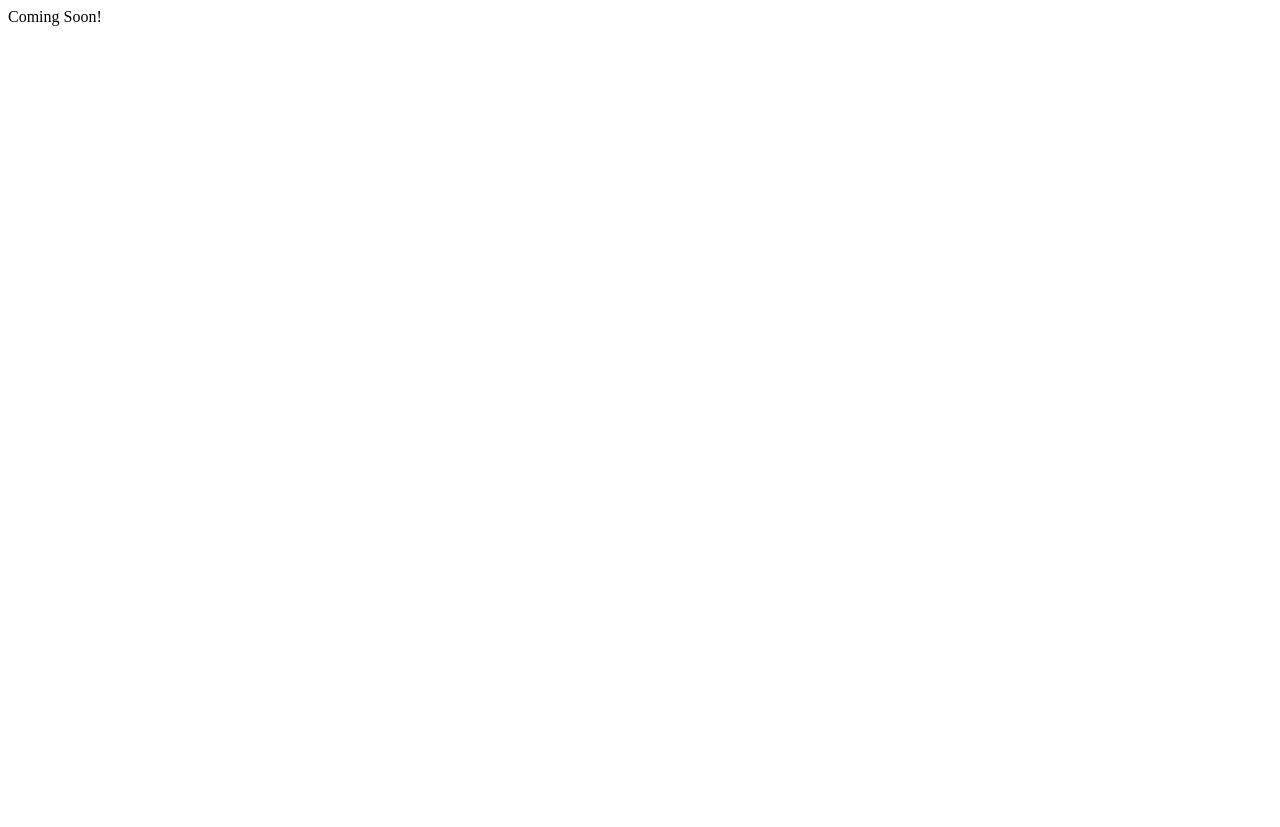
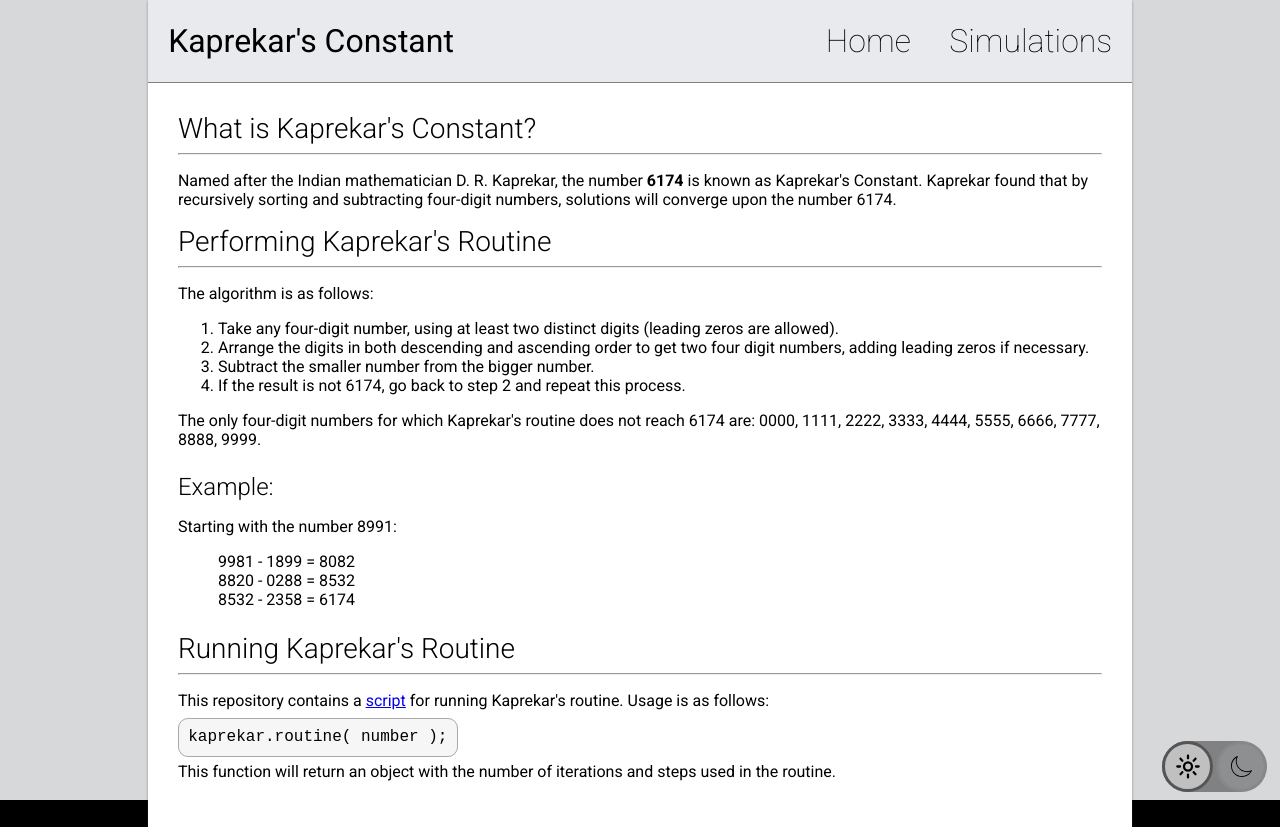
Before and after one commit to Malmadork/kaprekar, a website: page docs/index.html in a window 1280 px wide. Before the commit the page ends 800 px from the top, so only its background shows below. Drawn offline with Linux system fonts and the light colour scheme.

Commit message:
Started docs

```diff
--- a/docs/index.html
+++ b/docs/index.html
@@ -5,8 +5,70 @@
     <meta name="viewport" content="width=device-width, initial-scale=1.0">
     <title>Kaprekar's Constant</title>
     <link rel="icon" href="./static/images/32.png">
+    <link rel="stylesheet" href="./static/css/main.css">
+    <link rel="preconnect" href="https://fonts.googleapis.com">
+    <link rel="preconnect" href="https://fonts.gstatic.com" crossorigin>
+    <link href="https://fonts.googleapis.com/css2?family=Roboto:ital,wght@0,100;0,300;0,400;0,500;0,700;0,900;1,100;1,300;1,400;1,500;1,700;1,900&display=swap" rel="stylesheet">
+    <script src="./static/js/jquery-3.7.1.min.js"></script>
+    <script src="./static/js/script.js"></script>
   </head>
-  <body>
-    Coming Soon!
+  <body data-theme="dark">
+    <main>
+      <div class="center" data-theme="dark">
+
+        <nav class="header" data-theme="dark">
+
+          <div class="page-title" data-theme="dark"><h1>Kaprekar's Constant</h1></div>
+          <div style="flex-grow:1"></div>
+          <div class="page-links" data-theme="dark"><p>Home</p></div>
+          <div class="page-links" data-theme="dark" onclick="window.location = './simulations.html'"><p>Simulations</p></div>
+
+        </nav>
+        <div class="content" data-theme="dark">
+          <section>
+            <h2>What is Kaprekar's Constant?</h2>
+            <hr>
+            <p>Named after the Indian mathematician D. R. Kaprekar, the number
+              <b>6174</b> is known as Kaprekar's Constant. Kaprekar found that
+              by recursively sorting and subtracting four-digit numbers, solutions will
+              converge upon the number 6174.
+            </p>
+          </section>
+          <section>
+            <h2>Performing Kaprekar's Routine</h2>
+            <hr>
+            <p>The algorithm is as follows:</p>
+            <ol>
+              <li>Take any four-digit number, using at least two distinct digits (leading zeros are allowed).</li>
+              <li>Arrange the digits in both descending and ascending order to get two four digit numbers, adding leading zeros if necessary.</li>
+              <li>Subtract the smaller number from the bigger number.</li>
+              <li>If the result is not 6174, go back to step 2 and repeat this process.</li>
+            </ol>
+            <p>The only four-digit numbers for which Kaprekar's routine does not reach 6174 are:
+               0000, 1111, 2222, 3333, 4444, 5555, 6666, 7777, 8888, 9999.
+            </p>
+            <h3>Example:</h3>
+            <p>
+              Starting with the number 8991:
+            </p>
+            <ul style="list-style-type: none;">
+              <li>9981 - 1899 = 8082</li>
+              <li>8820 - 0288 = 8532</li>
+              <li>8532 - 2358 = 6174</li>
+            </ul>
+            <h2>Running Kaprekar's Routine</h2>
+            <hr>
+            <p>This repository contains a <a href="../src/index.js">script</a> for running Kaprekar's routine. Usage is as follows:</p>
+            <code>kaprekar.routine( number );</code>
+            <p>This function will return an object with the number of iterations and steps used in the routine.</p>
+          </section>
+        </div>
+
+      </div>
+    </main>
+    <div class="light-dark-switch">
+      <div class="icon sun" data-active="false"><img type="image/svg+xml" src="./static/images/sun.svg" class="svg"></div>
+      <div class="icon moon" data-active="true"><img type="image/svg+xml" src="./static/images/moon.svg" class="svg"></div>
+    </div>
   </body>
 </html>
--- /dev/null
+++ b/docs/static/css/main.css
@@ -0,0 +1,232 @@
+* {
+  font-family: "Roboto", sans-serif;
+}
+
+[data-theme="light"] {
+  --color-bg-body: #d7d8da;
+  --color-bg-center: #fff;
+  --color-shadow-center-1: rgba(60, 64, 67, .4);
+  --color-shadow-center-2: rgba(60, 64, 67, .15);
+  --color-bg-header:#e8eaed;
+  --color-border-header: rgb(128, 128, 128);
+  --color-bg-links-hover: #d7d8da;
+  --color-font: #000;
+  --color-bg-code: #f6f6f6;
+  --color-font-code: #000;
+  --color-font-a: #0000EE;
+  --color-font-a-visited: #551A8B;
+  --color-font-a-active: #FF0000;
+  --color-font-a-hover: #44E;
+  --color-bg-mode-toggle: rgba(0, 0, 0, .4);
+  --color-bg-icon-false: rgba(255, 255, 255, .1);
+  --color-bg-icon-false-hover: rgba(255, 255, 255, .15);
+  --color-border-icon-false: rgba(0, 0, 0, .05);
+  --color-bg-icon-true: rgba(255, 255, 255, .5);
+  --color-border-icon-true: #555;
+}
+
+[data-theme="dark"] {
+  --color-bg-body: rgb(24, 24, 24);
+  --color-bg-center: rgb(38, 38, 38);
+  --color-shadow-center-1: rgba(210, 214, 217, .4);
+  --color-shadow-center-2: rgba(210, 214, 217, .15);
+  --color-bg-header:rgb(52, 52, 52);
+  --color-border-header: rgba(210, 214, 217, .4);
+  --color-bg-links-hover: rgb(75, 75, 75);
+  --color-font: #aaa;
+  --color-bg-code: rgb(75, 75, 75);
+  --color-font-code: #bbb;
+  --color-font-a: #99E;
+  --color-font-a-visited: #BB77BB;
+  --color-font-a-active: #FAA;
+  --color-font-a-hover: #ccf;
+  --color-bg-mode-toggle: rgba(210, 214, 217, .4);
+  --color-bg-icon-false: rgba(255, 255, 255, .1);
+  --color-bg-icon-false-hover: rgba(255, 255, 255, .3);
+  --color-border-icon-false: rgba(0, 0, 0, .1);
+  --color-bg-icon-true: rgba(255, 255, 255, .5);
+  --color-border-icon-true: #888;
+}
+
+body {
+  margin: 0;
+  padding: 0;
+  background-color: #000;
+  color: var(--color-font);
+  position:relative;
+}
+
+main {
+  background-color: var(--color-bg-body);
+  height: 100vh;
+  width: 100vw;
+  display: grid;
+  grid-auto-columns: 1fr;
+  grid-template-columns: 0.1fr .8fr .1fr;
+  grid-template-rows: 1fr;
+  gap: 0 2%;
+  grid-template-areas:
+    ". center ."
+}
+
+.center {
+  grid-area: center;
+  display: grid;
+  grid-auto-columns: 1fr;
+  grid-template-columns: 1fr;
+  grid-template-rows: 1fr 9fr;
+  gap: 0 2%;
+  grid-template-areas:
+    "header"
+    "content";
+  background-color: var(--color-bg-center);
+  box-shadow: 0 1px 2px 0 var(--color-shadow-center-1),
+              0 1px 3px 0 var(--color-shadow-center-2);
+}
+
+.header {
+  grid-area: header;
+  display:flex;
+  flex-direction: row;
+  padding: 0 0 0 2%;
+  background-color: var(--color-bg-header);
+  border-bottom: 1px solid var(--color-border-header);
+}
+
+.content {
+  grid-area: content;
+  padding: 3%;
+}
+
+.page-title {
+  height:100%;
+  align-content: center;
+}
+
+.page-title h1 {
+  font-size: 4vh;
+  margin:0;
+  font-weight: 400;
+}
+
+.page-links {
+  height:100%;
+  align-content: center;
+  padding: 0 2%;
+}
+
+.page-links p {
+  font-size: 4vh;
+  margin:0;
+  font-weight: 200;
+}
+
+.page-links:hover {
+  background-color: var(--color-bg-links-hover);
+  cursor: pointer;
+}
+
+section h1 {
+  font-size: 4vh;
+  /* margin:0; */
+  font-weight: 400;
+}
+
+section h2 {
+  font-size: 3.5vh;
+  /* margin:0; */
+  margin-bottom:0;
+  font-weight: 350;
+}
+
+section h3 {
+  font-size: 3vh;
+  /* margin:0; */
+  margin-bottom:0;
+  font-weight: 300;
+}
+
+section h2:first-of-type {
+  margin-top:0;
+}
+
+section p, section li, section code {
+  font-size: 2vh;
+}
+
+section code {
+  font-family: monospace;
+  padding: 1%;
+  border: 1px solid darkgrey;
+  background-color: var(--color-bg-code);
+  border-radius: 10px;
+  color: var(--color-font-code)
+}
+
+.light-dark-switch {
+  position:fixed;
+  bottom: 1vh;
+  right: 1vw;
+  width: 8.2vw;
+  height: 4vw;
+
+  background-color: var(--color-bg-mode-toggle);
+  border-radius: 50px;
+
+  display:flex;
+  flex-direction: row;
+  flex-wrap: nowrap;
+  justify-content: space-between;
+  box-sizing: border-box;
+}
+
+.icon {
+  height:100%;
+  width: 4vw;
+  border-radius: 50px;
+  display:flex;
+  justify-content: center;
+  align-items: center;
+}
+
+.icon[data-active="false"] {
+  background-color: var(--color-bg-icon-false);
+  border: 3px solid var(--color-border-icon-false);
+  box-sizing: border-box;
+}
+
+.icon[data-active="false"]:hover {
+  cursor:pointer;
+  background-color: var(--color-bg-icon-false-hover);
+}
+
+.icon[data-active="false"] object:hover {
+  cursor:pointer;
+}
+
+.icon[data-active="true"] {
+  background-color: var(--color-bg-icon-true);
+  border: 3px solid var(--color-border-icon-true);
+  box-sizing: border-box;
+}
+
+.sun .svg {
+  width:3vw;
+}
+
+.moon .svg {
+  width:1.7vw;
+}
+
+a {
+  color: var(--color-font-a)
+}
+a:visited {
+  color: var(--color-font-a-visited);
+}
+a:hover {
+  color: var(--color-font-a-hover);
+}
+a:active {
+  color: var(--color-font-a-active);
+}
--- a/docs/static/js/script.js
+++ b/docs/static/js/script.js
@@ -0,0 +1,63 @@
+
+$(() => {
+
+  var theme = localStorage.getItem("kaprekar-theme");
+  const systemSettingDark = window.matchMedia("(prefers-color-scheme: dark)");
+  const systemSettingLight = window.matchMedia("(prefers-color-scheme: light)");
+
+  if(!theme) {
+
+    if(systemSettingDark.matches) {
+      $(".moon").attr("data-active", "true");
+      $(".sun").attr("data-active", "false");
+
+      $("[data-theme!='']").attr("data-theme", "dark");
+    }
+    else if(systemSettingLight.matches) {
+      $(".sun").attr("data-active", "true");
+      $(".moon").attr("data-active", "false");
+
+      $("[data-theme!='']").attr("data-theme", "light");
+    }
+  }
+  else {
+    if(theme == "dark") {
+      $(".moon").attr("data-active", "true");
+      $(".sun").attr("data-active", "false");
+
+      $("[data-theme!='']").attr("data-theme", "dark");
+    }
+    else if(theme == "light") {
+      $(".sun").attr("data-active", "true");
+      $(".moon").attr("data-active", "false");
+
+      $("[data-theme!='']").attr("data-theme", "light");
+    }
+  }
+
+
+
+  $(".light-dark-switch").on("click", ".icon[data-active='false']", (e) => {
+
+
+    if($(e.currentTarget).hasClass("sun")) {
+      $(".sun").attr("data-active", "true");
+      $(".moon").attr("data-active", "false");
+
+      $("[data-theme!='']").attr("data-theme", "light");
+      localStorage.setItem("kaprekar-theme", "light");
+    }
+    else if($(e.currentTarget).hasClass("moon")) {
+      $(".moon").attr("data-active", "true");
+      $(".sun").attr("data-active", "false");
+
+      $("[data-theme!='']").attr("data-theme", "dark");
+      localStorage.setItem("kaprekar-theme", "dark");
+    }
+  });
+
+  var goToSimulations = () => {
+    window.location = "./"
+  }
+
+});
--- a/src/index.js
+++ b/src/index.js
@@ -68,13 +68,11 @@ var kaprekar = {
       var desc = Number(kaprekar.arrangeDescending(num).join(''));
       var asc  = Number(kaprekar.arrangeAscending(num).join(''));
 
-
       var result = 0;
       var output = {
         iterations: 0,
         steps: []
       };
-
 
       while(result != 6174 && output.iterations < 8) {
         result = desc - asc;
```
Also changed, not shown: docs/simulations.html (added, +41 -0 lines), docs/static/images/moon.svg (added), docs/static/images/sun.svg (added), docs/static/js/jquery-3.7.1.min.js (added).
